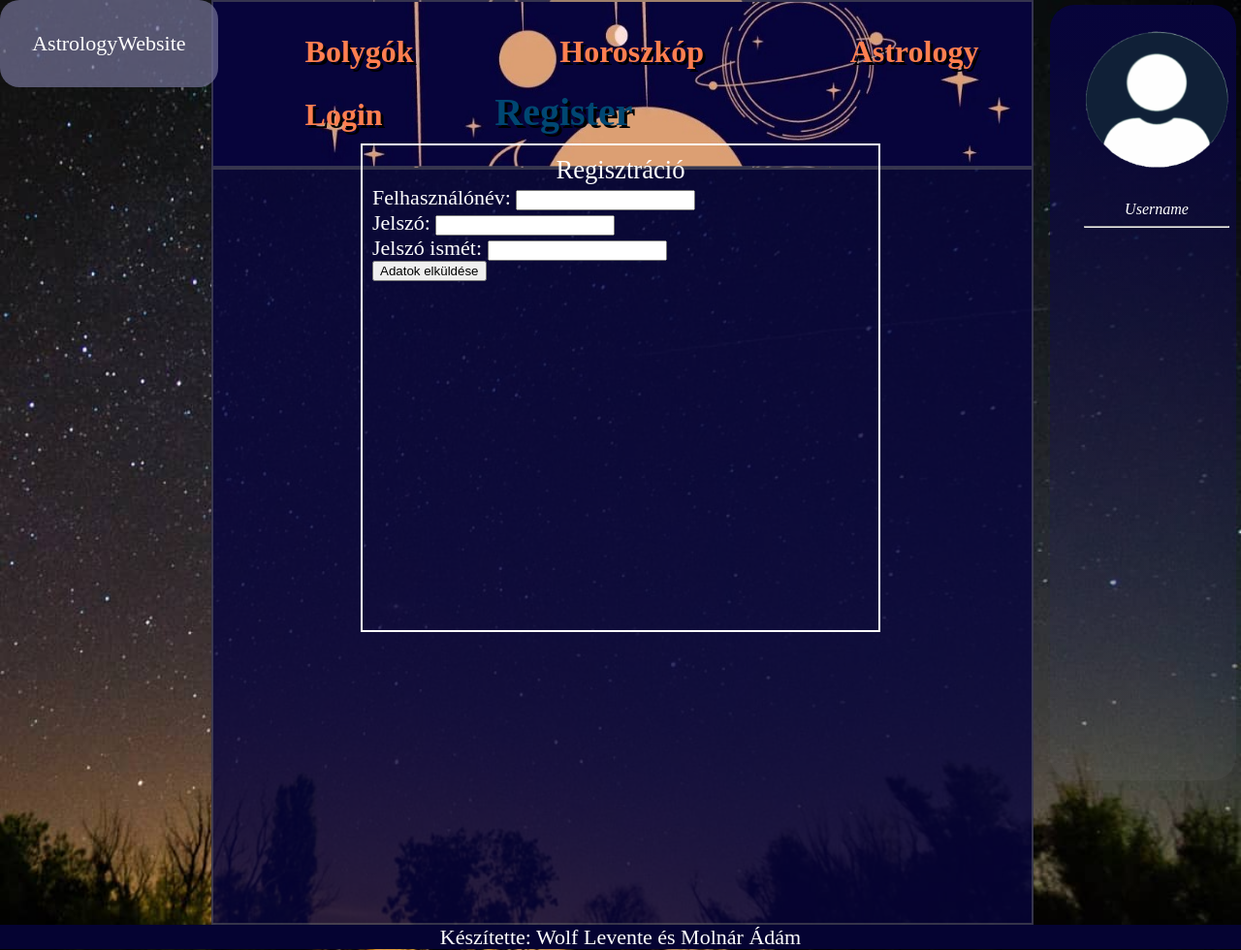
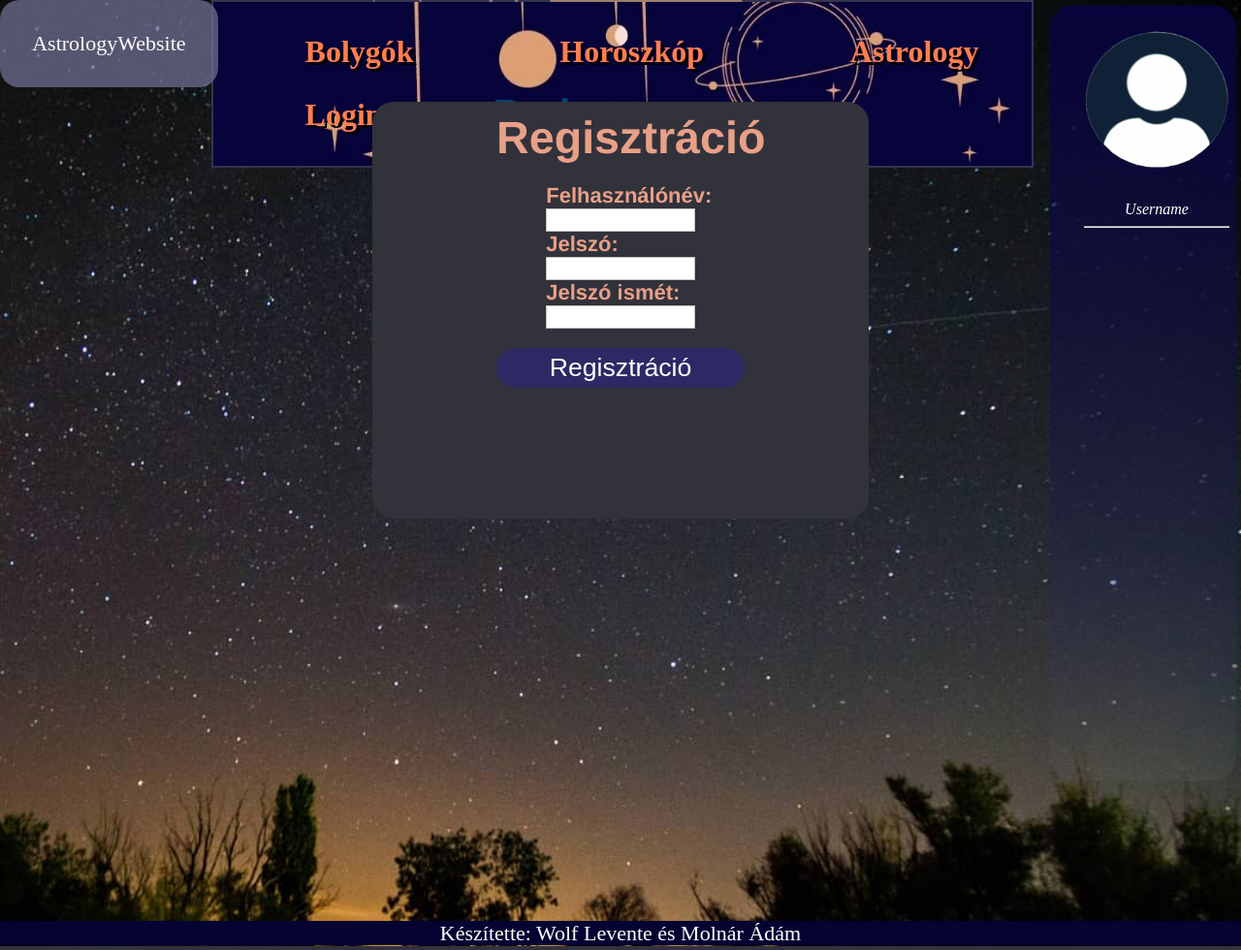
Before and after one commit to LeventeWolf/AstrologyWebsite, a PHP site: page /html/register.php in a window 1280 px wide. Shown: the whole page at 97% size. Run offline with PHP 8.4, Linux system fonts and the light colour scheme.

Commit message:
Add new look

```diff
--- a/css/register.css
+++ b/css/register.css
@@ -5,36 +5,81 @@ body {
 
 #main {
     /*TODO Adam add linear gradient*/
-    background-color: rgba(7, 4, 59, 0.8);
+    /*background-color: rgba(7, 4, 59, 0.8);*/
     position: static;
-    /*border: 2px solid white;*/
+    border: none;
     height: 700px;
 }
 
 .container {
-    padding: 10px;
+    background-color: rgba(50, 50, 59, 1);
+    color: #e8a088;
+    font-weight: bold;
+    font-family: "Helvetica Neue", Helvetica, Arial, sans-serif;
+    border-radius: 22px;
 
+    padding: 10px 10% 20px 10%;
     position: absolute;
-    border: 2px solid white;
-
-    top: 50%;
+    top: 40%;
     left: 50%;
 
     /*A pozitív értékek jobbra/le a negatív értékek balra/fel történő eltolást eredményeznek.*/
     transform: translate(-50%, -50%); /*vízszintes, függöleges*/
-    width: 40%;
-    height: 60%;
+    width: 20%;
+    height: 400px;
+    /*border: 5px solid rgba(49, 48, 60, 1);*/
 }
 
-.text {
-    font-size: 20pt;
+.text  {
+    font-size: 35pt;
+    font-weight: 600;
     text-align: center;
+
+    /*border: 2px solid black;*/
+}
+
+.labels {
+    margin: 20px auto 20px auto;
+    /*border: 4px solid red;*/
+    width: 60%;
+}
+
+input {
+    font-size: 17px;
+    border: 1px solid silver;
     width: 100%;
 }
 
-.error-box {
+.submit-btn {
+    display: block;
     margin-top: 10px;
-    display: inline-block;
-    background-color: red;
-    color: black;
+    height: 44px;
+    width: 100%;
+
+
 }
+
+form {
+    /*border: 3px solid blue;*/
+}
+
+.labels {
+    margin: 20px auto 20px auto;
+    /*border: 4px solid red;*/
+    width: 60%;
+}
+
+#regisztracio:hover {
+    background-color: rgb(90, 88, 110);
+}
+
+#regisztracio {
+    font-size: 20pt;
+    color: white;
+    background-color: rgb(45, 41, 100);;
+    padding: 2%;
+    outline: none;
+    border: none;
+    border-radius: 22px;
+    width: 100%;
+}
--- a/html/register.php
+++ b/html/register.php
@@ -31,7 +31,7 @@
                 <a href="horoscope.html">Horoszkóp</a>
             </li>
             <li>
-                <a href="index.html">Astrology</a>
+                <a href="index.php">Astrology</a>
             </li>
             <li>
                 <a href="login.php">Login</a>
@@ -83,12 +83,13 @@
     <main>
         <div class="container">
             <div class="text">Regisztráció</div>
-            <form method="POST" action="<?php echo $_SERVER['PHP_SELF']; ?>">
-                <label>Felhasználónév: <input type="text" name="username" required ></label> <br/>
+            <form method="POST" action="register.php">
+                <div class="labels">
+                    <label>Felhasználónév:<br> <input type="text" name="username" required ></label> <br/>
 
-                <label>Jelszó: <input type="password" name="password" required/></label> <br/>
+                    <label>Jelszó:<br> <input type="password" name="password" required/></label> <br/>
 
-                <label>Jelszó ismét: <input type="password" name="passwordre" required/></label> <br/>
+                    <label>Jelszó ismét:<br> <input type="password" name="passwordre" required/></label> <br/>
 
                     <comment>
                         <!--                <label>E-mail: <input type="email" name="email" required/></label> <br/>-->
@@ -143,8 +144,9 @@
                         <!---->
                         <!--                <input type="reset" name="reset-btn" value="Adatok törlése"/>-->
                     </comment>
+                </div>
 
-                <input type="submit" name="submit-btn" value="Adatok elküldése"/>
+                <input id="regisztracio" type="submit" name="submit-btn" value="Regisztráció"/>
                 <br>
 
                 <!-- HandleRegistration  -->
```
Lines whose indentation alone changed are shown as unchanged.
